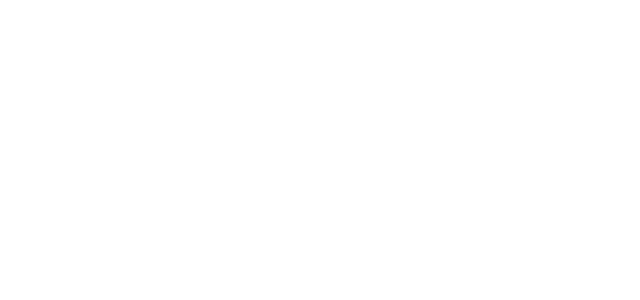
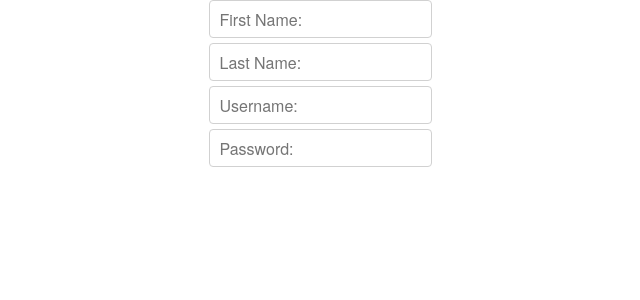
Before and after one commit to Build-Week-Recipies/Secret-Family-Recipes-Cookbook, a React (Create React App) app: page /signup in a window 1280 px wide. Shown: the top 300 px of the page, without its empty margins (320-960 px from the left). Built offline with nearby package versions, Linux system fonts and the light colour scheme.

Commit message:
login and signup forms structured

```diff
--- a/src/components/Login.js
+++ b/src/components/Login.js
@@ -5,10 +5,10 @@
         <div>
             <form>
                 <label>
-                    <input type='text' placeholder='Username:' />
+                    <input type='text' name='username' placeholder='Username:' />
                 </label>
                 <label>
-                    <input type='password' placeholder='Password:' />
+                    <input type='password' name='password' placeholder='Password:' />
                 </label>
             </form>
         </div>
--- a/src/components/NavBar.js
+++ b/src/components/NavBar.js
@@ -1,7 +1,5 @@
 import React from 'react';
-import Signup from './Signup';
-import Login from './Login';
-import HomePage from './HomePage';
+import { Link } from 'react-router-dom';
 
 const NavBar = () => {
     return (
--- a/src/components/Signup.js
+++ b/src/components/Signup.js
@@ -3,7 +3,20 @@
 const SignUp = () => {
     return (
         <div>
-
+            <form>
+                <label>
+                    <input type='text' name='first_name' placeholder='First Name:' />
+                </label>
+                <label>
+                    <input type='text' name='last_name' placeholder='Last Name:' />
+                </label>
+                <label>
+                    <input type='text' name='username' placeholder='Username:' />
+                </label>
+                <label>
+                    <input type='password' name='password' placeholder='Password:' />
+                </label>
+            </form>
         </div>
     )
 }
```
